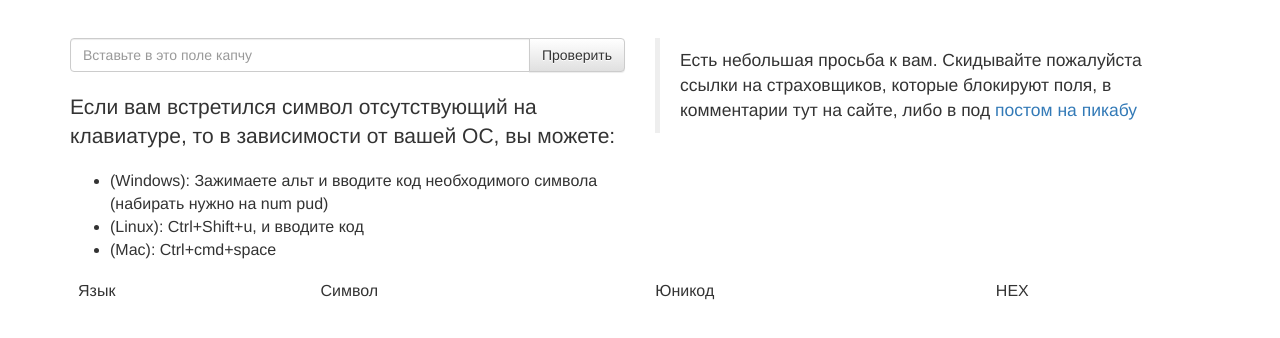
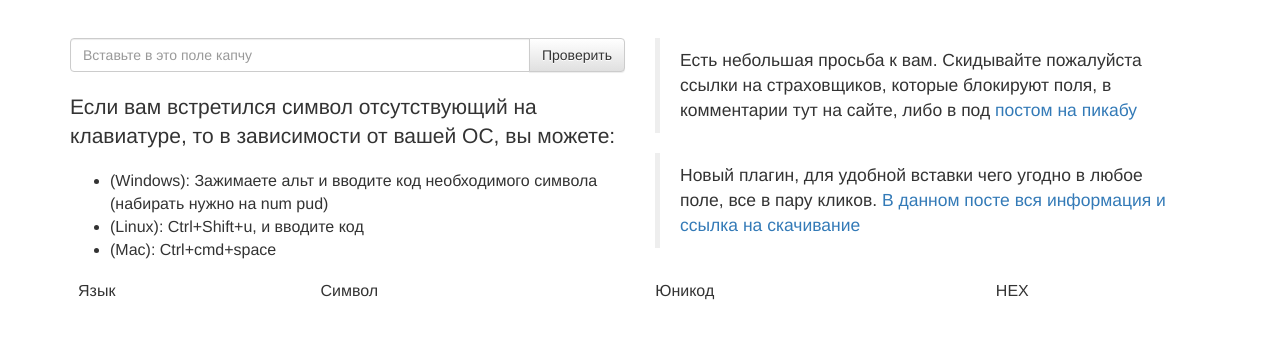
Before and after one commit to webdevlessons/checkstring, a plain HTML site: page index.html in a window 1280 px wide. Shown: the part 102-440 px from the top of the page. Drawn offline with nearby package versions, Linux system fonts and the light colour scheme; a script that the page names is missing.

Commit message:
add comment extention

```diff
--- a/index.html
+++ b/index.html
@@ -23,6 +23,9 @@
 			<div class="col-md-6 col-md-push-6">
 				<blockquote style="margin-top: 20px;">
 					<p>Есть небольшая просьба к вам. Скидывайте пожалуйста ссылки на страховщиков, которые блокируют поля, в комментарии тут на сайте, либо в под <a href="https://pikabu.ru/story/borba_s_kaptchey_eosago_5465105#comments">постом на пикабу</a></p>
+				</blockquote>
+				<blockquote>
+					<p>Новый плагин, для удобной вставки чего угодно в любое поле, все в пару кликов. <a href="https://pikabu.ru/story/borba_so_strakhovyimi_prodolzhaetsya_5467535">В данном посте вся информация и ссылка на скачивание</a></p>
 				</blockquote>
 			</div>
 			<div class="col-md-6 col-md-pull-6">
```
